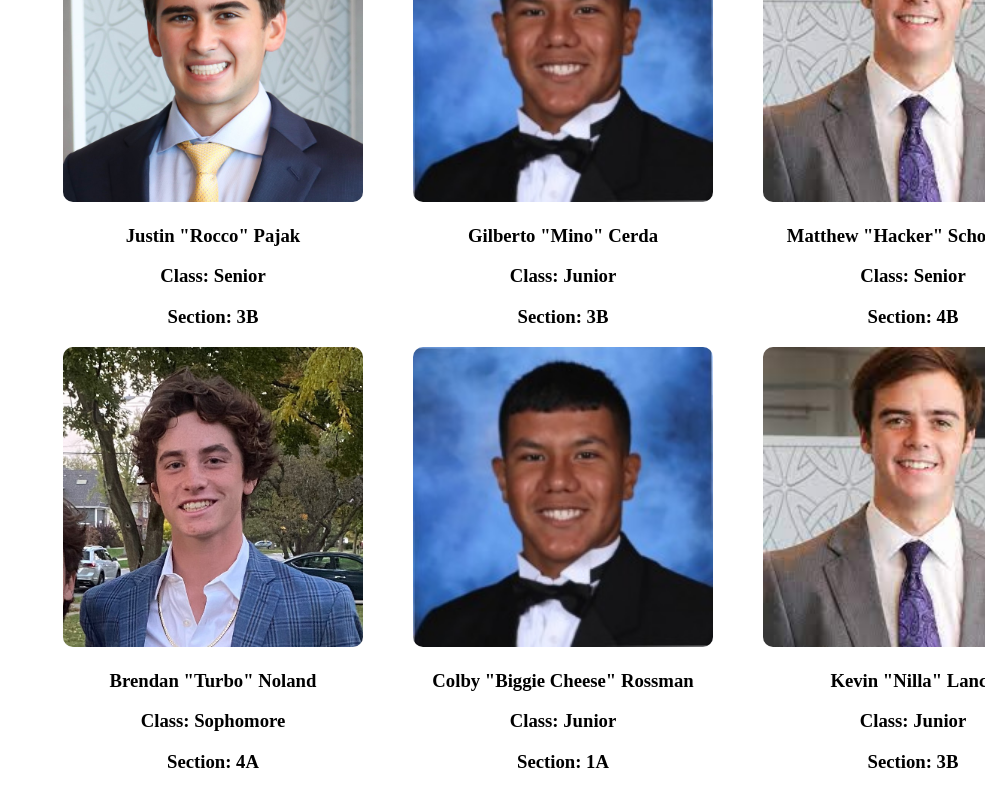
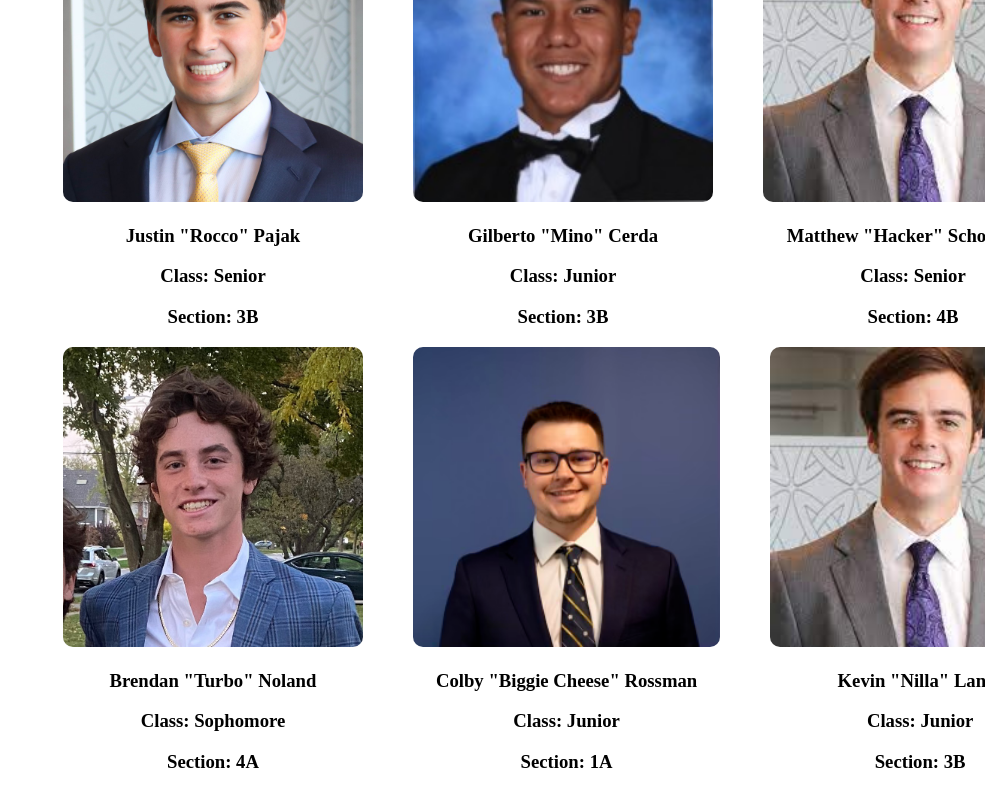
Before and after one commit to jbenite2/Spankys, a React (Create React App) app in the folder simple-crud/client/: page /employeeinfo in a window 1280 px wide. Shown: the part 343-1143 px from the top of the page, without its empty margins (295-1280 px from the left). Built offline with nearby package versions, Linux system fonts and the light colour scheme; a web font is replaced by a local one.

Commit message:
biggie added

```diff
--- a/simple-crud/client/src/components/EmployeeInfo.js
+++ b/simple-crud/client/src/components/EmployeeInfo.js
@@ -36,7 +36,7 @@ function EmployeeInfo() {
           <h3>Section: 4A</h3>
         </div>
         <div className="clm">
-          <img src={require('../assets/mino.jpg')} height="300"></img>
+          <img src={require('../assets/biggie.png')} height="300"></img>
           <h3> Colby "Biggie Cheese" Rossman </h3>
           <h3>Class: Junior</h3>
           <h3>Section: 1A</h3>
```
Also changed, not shown: simple-crud/client/src/assets/biggie.png (added).
